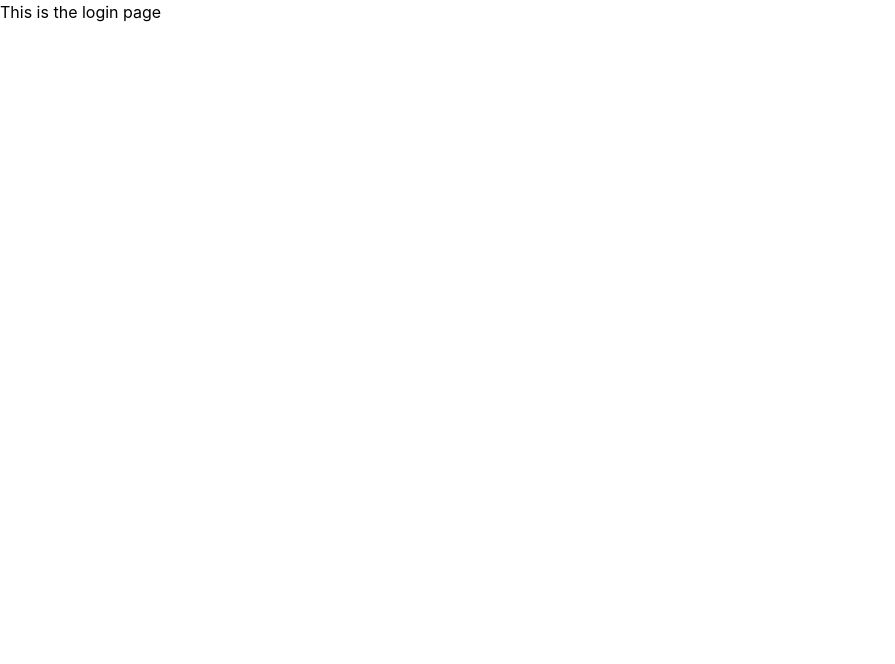
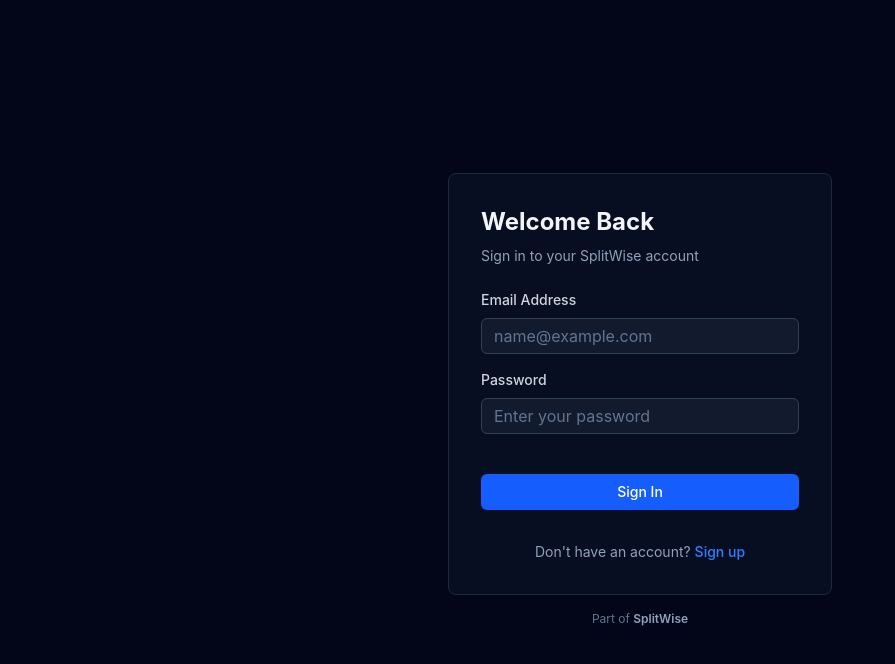
Before and after one commit to Joshua-2003/SMART_EXPENSE_SPLITTER, a React (Vite) app in the folder frontend/: page /login in a window 1280 px wide. Shown: the top 664 px of the page, without its empty margins (0-895 px from the left). Built offline with nearby package versions, Linux system fonts and the light colour scheme; no server answers.

Commit message:
Created: Login Form and related form components and interface

```diff
--- /dev/null
+++ b/frontend/src/components/form/FormWrapper.tsx
@@ -0,0 +1,47 @@
+import type { ReactNode, SubmitEvent, FC } from "react";
+interface FormWrapperProps {
+  title: string;
+  subtitle?: string;
+  children: ReactNode;
+  onSubmit: (e: SubmitEvent<HTMLFormElement>) => void;
+}
+
+export const FormWrapper: FC<FormWrapperProps> = ({
+  title,
+  subtitle,
+  children,
+  onSubmit,
+}) => {
+  return (
+    <div className="min-h-screen flex items-center justify-center px-4 py-6 bg-slate-950">
+      <div className="w-full max-w-sm">
+        {/* Card Container */}
+        <div className="rounded-lg bg-slate-900/50 border border-slate-800 p-6 md:p-8">
+          {/* Header */}
+          <div className="space-y-2 mb-6">
+            <h1 className="text-2xl font-bold text-slate-100">
+              {title}
+            </h1>
+            {subtitle && (
+              <p className="text-sm text-slate-400">
+                {subtitle}
+              </p>
+            )}
+          </div>
+
+          {/* Form */}
+          <form onSubmit={onSubmit} className="space-y-4">
+            {children}
+          </form>
+        </div>
+
+        {/* Footer Link (optional) */}
+        <p className="text-center text-xs text-slate-500 mt-4">
+          Part of <span className="font-semibold text-slate-400">SplitWise</span>
+        </p>
+      </div>
+    </div>
+  );
+};
+
+export default FormWrapper;
--- /dev/null
+++ b/frontend/src/components/form/InputField.tsx
@@ -0,0 +1,52 @@
+import type { InputHTMLAttributes } from 'react';
+import type { FormFieldProps } from '../../types/form';
+
+interface InputFieldProps
+    extends Omit<InputHTMLAttributes<HTMLInputElement>, 'type' | 'placeholder'>,
+    FormFieldProps {
+}
+
+export const InputField: React.FC<InputFieldProps> = ({
+  label,
+  placeholder,
+  type = 'text',
+  error,
+  register,
+  className = '',
+  ...props
+}) => {
+  const errorMessage = typeof error === 'string' ? error : error?.message;
+
+  return (
+    <div className="flex flex-col gap-2">
+      <label className="text-sm font-medium text-slate-300">
+        {label}
+      </label>
+
+      <input
+        type={type}
+        placeholder={placeholder}
+        className={`
+          h-9 px-3 rounded-md
+          bg-slate-800/50 border border-slate-700
+          text-slate-100 placeholder:text-slate-500
+          focus:outline-none focus:ring-2 focus:ring-blue-500/50 focus:border-blue-500
+          transition-colors
+          disabled:opacity-50 disabled:cursor-not-allowed
+          ${errorMessage ? 'border-red-600/70 focus:ring-red-500/50' : ''}
+          ${className}
+        `}
+        {...register}
+        {...props}
+      />
+
+      {errorMessage && (
+        <span className="text-xs text-red-400">
+          {errorMessage}
+        </span>
+      )}
+    </div>
+  );
+};
+
+export default InputField;
--- /dev/null
+++ b/frontend/src/components/ui/Button.tsx
@@ -0,0 +1,68 @@
+import type { ButtonHTMLAttributes, ReactNode, FC } from 'react';
+
+interface ButtonProps extends ButtonHTMLAttributes<HTMLButtonElement> {
+  variant?: 'primary' | 'secondary' | 'outline';
+  size?: 'sm' | 'md' | 'lg';
+  isLoading?: boolean;
+  children: ReactNode;
+}
+
+export const Button: FC<ButtonProps> = ({
+  variant = 'primary',
+  size = 'md',
+  isLoading = false,
+  disabled = false,
+  className = '',
+  children,
+  ...props
+}) => {
+  // Base styles
+  const baseStyles = 'inline-flex items-center justify-center rounded-md font-medium transition-colors';
+
+  // Variant styles (aligned with UIReference color scheme)
+  const variantStyles = {
+    primary: 'bg-blue-600 hover:bg-blue-700 text-white disabled:bg-blue-600/60 disabled:cursor-not-allowed',
+    secondary: 'bg-slate-700 hover:bg-slate-600 text-white disabled:bg-slate-700/60 disabled:cursor-not-allowed',
+    outline: 'border border-slate-600 text-slate-300 hover:bg-slate-800/50 disabled:opacity-50 disabled:cursor-not-allowed',
+  };
+
+  // Size styles
+  const sizeStyles = {
+    sm: 'h-8 px-3 text-sm',
+    md: 'h-9 px-4 text-sm',
+    lg: 'h-10 px-6 text-base',
+  };
+
+  const finalClassName = `${baseStyles} ${variantStyles[variant]} ${sizeStyles[size]} ${className}`;
+
+  return (
+    <button
+      className={finalClassName}
+      disabled={disabled || isLoading}
+      {...props}
+    >
+      {isLoading ? (
+        <>
+          <svg
+            className="mr-2 h-4 w-4 animate-spin"
+            xmlns="http://www.w3.org/2000/svg"
+            fill="none"
+            viewBox="0 0 24 24"
+          >
+            <circle className="opacity-25" cx="12" cy="12" r="10" stroke="currentColor" strokeWidth="4" />
+            <path
+              className="opacity-75"
+              fill="currentColor"
+              d="M4 12a8 8 0 018-8V0C5.373 0 0 5.373 0 12h4zm2 5.291A7.962 7.962 0 014 12H0c0 3.042 1.135 5.824 3 7.938l3-2.647z"
+            />
+          </svg>
+          Loading...
+        </>
+      ) : (
+        children
+      )}
+    </button>
+  );
+};
+
+export default Button;
--- a/frontend/src/pages/auth/Login.tsx
+++ b/frontend/src/pages/auth/Login.tsx
@@ -1,5 +1,103 @@
+import { useState } from 'react';
+import { useNavigate } from 'react-router-dom';
+import { useForm } from 'react-hook-form';
+import InputField from '../../components/form/InputField';
+import { Button } from '../../components/ui/Button';
+import FormWrapper from '../../components/form/FormWrapper';
+import { useAuth } from '../../hooks/useAuth';
+import type { LoginFormInputs } from '../../types/form';
+
 export default function LoginPage() {
-    return (
-        <div>This is the login page</div>
-    )
+  const navigate = useNavigate();
+  const { login } = useAuth();
+  const [apiError, setApiError] = useState<string | null>(null);
+
+  const {
+    register,
+    handleSubmit,
+    formState: { errors, isSubmitting },
+  } = useForm<LoginFormInputs>({
+    mode: 'onBlur',
+    defaultValues: {
+      email: '',
+      password: '',
+    },
+  });
+
+  const onSubmit = async (data: LoginFormInputs) => {
+    setApiError(null);
+
+    try {
+      await login(data.email, data.password);
+
+      navigate('/dashboard');
+    } catch (error: any) {
+      // Handle API errors
+      const errorMessage =
+        error?.response?.data?.message ||
+        error?.message ||
+        'Login failed. Please try again.';
+
+      setApiError(errorMessage);
+      console.error('Login error:', error);
+    }
+  };
+
+  return (
+    <FormWrapper
+      title="Welcome Back"
+      subtitle="Sign in to your SplitWise account"
+      onSubmit={handleSubmit(onSubmit)}
+    >
+      {/* API Error Message */}
+      {apiError && (
+        <div className="p-3 rounded-md bg-red-500/10 border border-red-600/70">
+          <p className="text-sm text-red-400">{apiError}</p>
+        </div>
+      )}
+
+      {/* Email Field */}
+      <InputField
+        label="Email Address"
+        placeholder="name@example.com"
+        type="email"
+        register={register('email', { required: 'Email is required' })}
+        error={errors.email}
+      />
+
+      {/* Password Field */}
+      <InputField
+        label="Password"
+        placeholder="Enter your password"
+        type="password"
+        register={register('password', { required: 'Password is required' })}
+        error={errors.password}
+      />
+
+      {/* Submit Button */}
+      <Button
+        type="submit"
+        variant="primary"
+        size="md"
+        isLoading={isSubmitting}
+        disabled={isSubmitting}
+        className="w-full mt-6"
+      >
+        Sign In
+      </Button>
+
+      {/* Sign Up Link */}
+      <div className="text-center mt-4">
+        <p className="text-sm text-slate-400">
+          Don't have an account?{' '}
+          <a
+            href="/signup"
+            className="text-blue-500 hover:text-blue-400 font-medium transition-colors"
+          >
+            Sign up
+          </a>
+        </p>
+      </div>
+    </FormWrapper>
+  );
 }
--- /dev/null
+++ b/frontend/src/types/form.ts
@@ -0,0 +1,18 @@
+import type { FieldError, UseFormRegisterReturn } from 'react-hook-form';
+
+/**
+ * Form-related type definitions
+ */
+
+export interface LoginFormInputs {
+  email: string;
+  password: string;
+}
+
+export interface FormFieldProps {
+  label: string;
+  placeholder?: string;
+  type?: string;
+  error?: string | FieldError; // FieldError from react hook form - is a string or an object with message and type on each field
+  register?: UseFormRegisterReturn; // react-hook-form register function return type
+}
```
